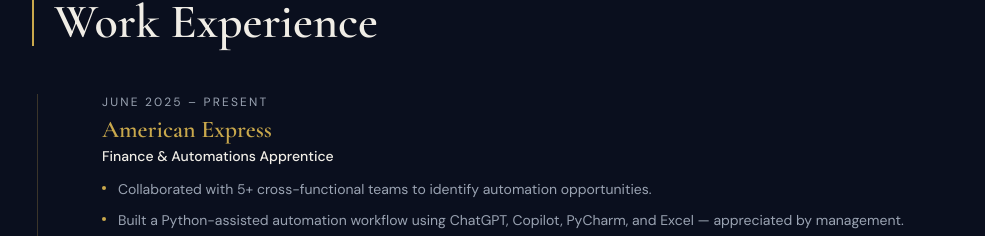
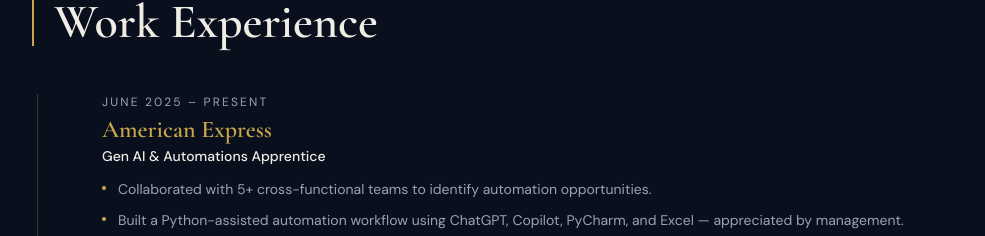
Before and after one commit to nandiniparasharr/portfolio, a Next.js app: page / in a window 1280 px wide. Shown: the part 842-1078 px from the top of the page, without its empty margins (82-1067 px from the left). Built offline with nearby package versions, Linux system fonts and the light colour scheme.

Commit message:
Update experience.tsx

```diff
--- a/components/experience.tsx
+++ b/components/experience.tsx
@@ -11,7 +11,7 @@ type Experience = {
 const experiences: Experience[] = [
   {
     company: 'American Express',
-    role: 'Finance & Automations Apprentice',
+    role: 'Gen AI & Automations Apprentice',
     date: 'June 2025 – Present',
     points: [
       'Collaborated with 5+ cross-functional teams to identify automation opportunities.',
```
